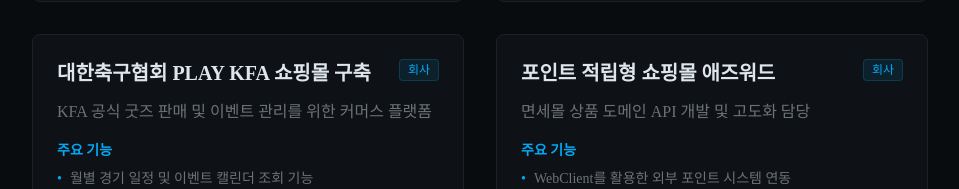
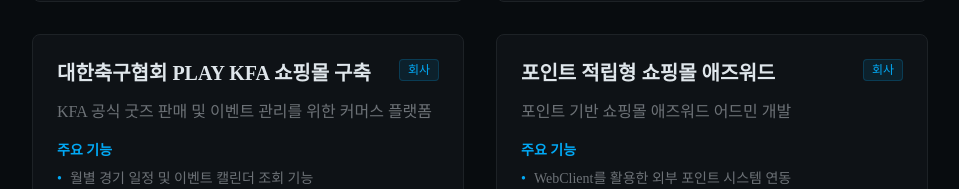
Before and after one commit to U-jinLee/web-portfolio, a React (Vite) app: page / in a window 1280 px wide. Shown: the part 2941-3130 px from the top of the page, without its empty margins (160-1119 px from the left). Built offline with nearby package versions, Linux system fonts and the light colour scheme.

Commit message:
feat: Update project description for 포인트 적립형 쇼핑몰 애즈워드

```diff
--- a/src/components/Projects.tsx
+++ b/src/components/Projects.tsx
@@ -166,7 +166,7 @@
     {
       title: "포인트 적립형 쇼핑몰 애즈워드",
       type: "company" as const,
-      description: "면세몰 상품 도메인 API 개발 및 고도화 담당",
+      description: "포인트 기반 쇼핑몰 애즈워드 어드민 개발",
       tech: ["Java", "Spring Boot", "QueryDSL", "MySQL", "Mustache", "AWS"],
       features: [
       "WebClient를 활용한 외부 포인트 시스템 연동",
```
